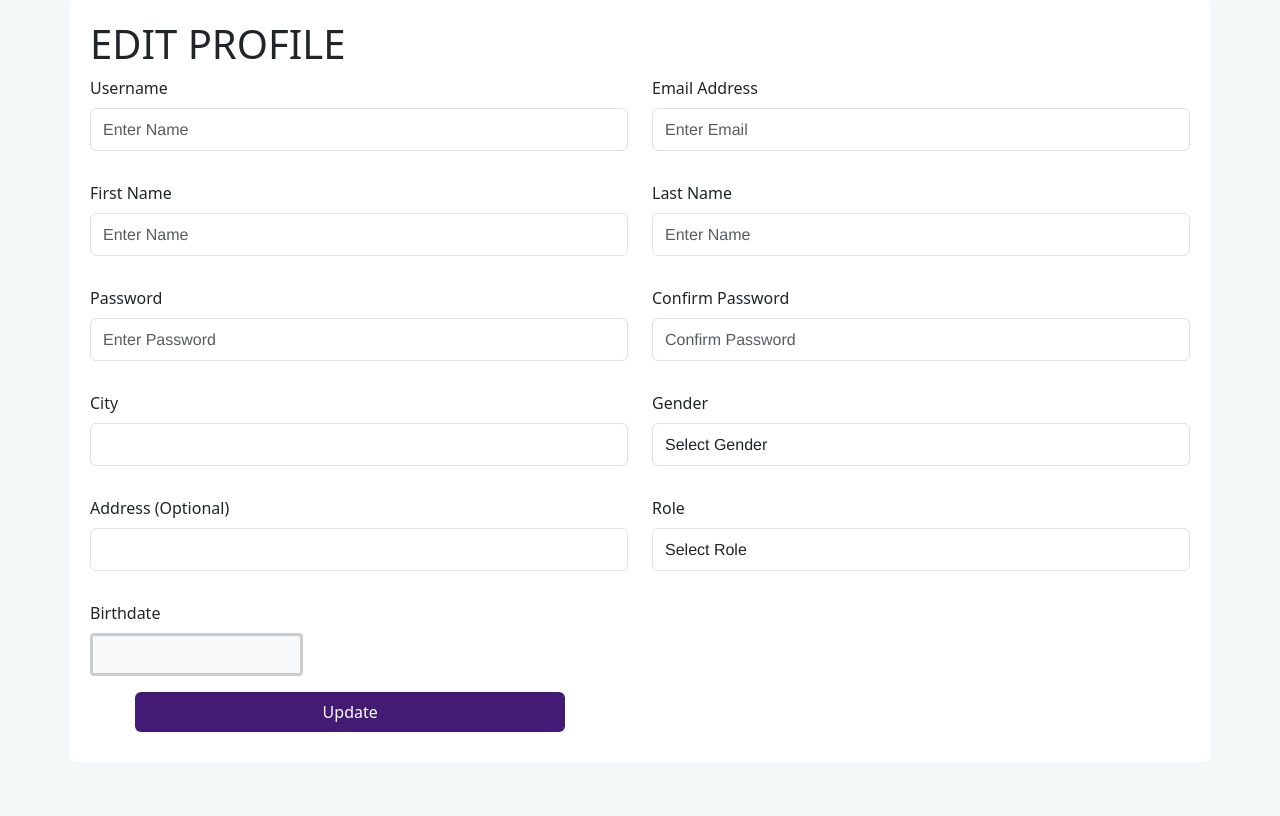
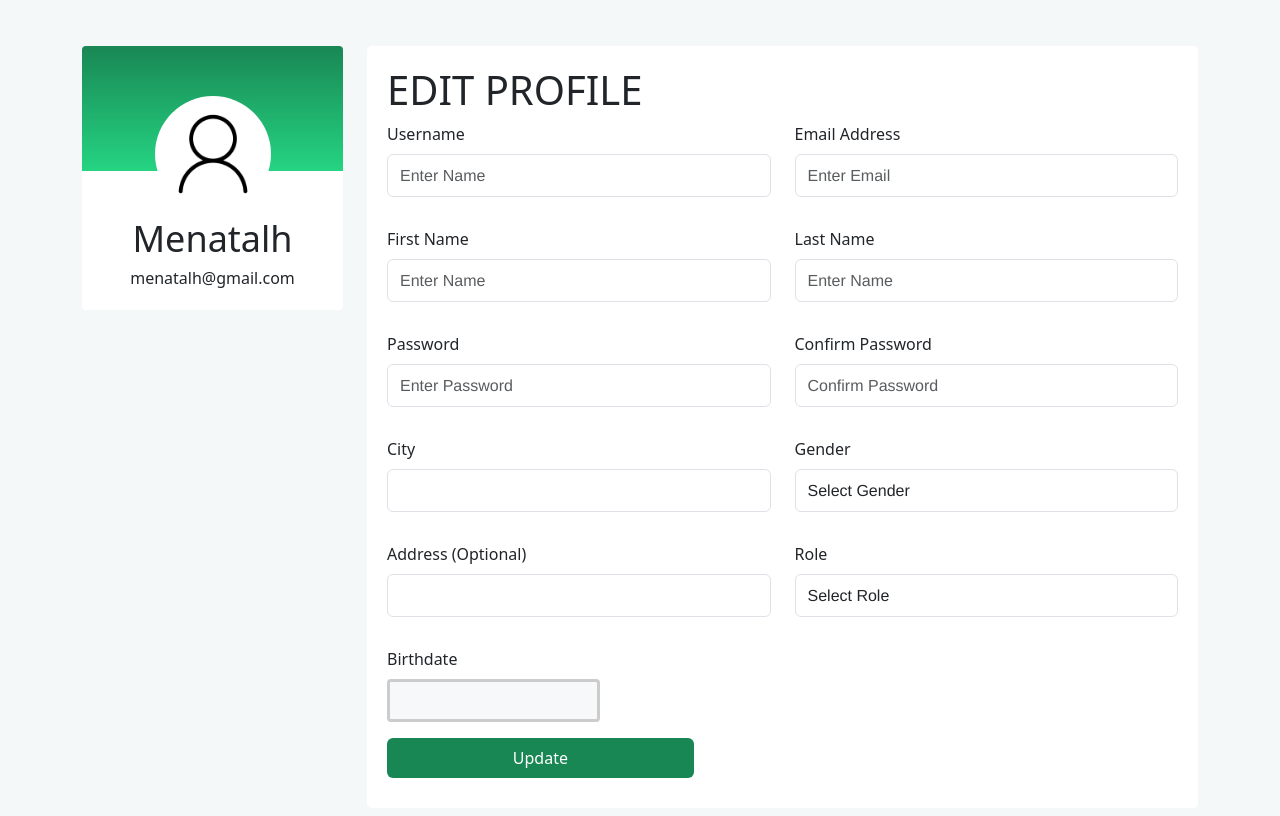
Before and after one commit to zeinabmoawad/Egyptian_Premier_League_Match_Reservation_System, a React (Create React App) app in the folder frontend/: page /Profile in a window 1280 px wide. Shown: the top 816 px of the page. Built offline with nearby package versions, Linux system fonts and the light colour scheme.

Commit message:
profile page

```diff
--- a/frontend/src/App.js
+++ b/frontend/src/App.js
@@ -14,10 +14,13 @@ import DeleteUser from "./Components/User/DeleteUser/DeleteUser";
 import UserRequest from "./Components/User/Requests/UserRequest";
 import Signup from "./Components/Signup/Signup";
 import Home from "./Components/Home/Home.jsx";
+import Profile from "./Components/ProfilePage/profile.jsx";
+import Navbar from "./Components/Navbar/Navbar.jsx";
 function App() {
-  const user = "FEA";
+  const user = "fan";
   return (
     <div className="App">
+
       {/* <DeleteUser></DeleteUser> */}
       {/* <UserRequest /> */}
       {/* <ViewMatches userType="FEA"></ViewMatches> */}
@@ -28,10 +31,13 @@ function App() {
           <Route path="/Signin" element={<Login></Login>} />
           <Route
             path="/MatchDetails/:matchid"
-            element={<MatchDetails userType={user}></MatchDetails>}/>
-          <Route path="/Profile" element={<ProfilePage></ProfilePage>} />
-          <Route path="/ViewStadium" element={<ViewStadium userType={user}></ViewStadium>} />
-
+            element={<MatchDetails userType={user}></MatchDetails>}
+          />
+          <Route path="/Profile" element={<Profile></Profile>} />
+          <Route
+            path="/ViewStadium"
+            element={<ViewStadium userType={user}></ViewStadium>}
+          />
         </Routes>
       </BrowserRouter>
     </div>
--- a/frontend/src/Components/ProfilePage/ProfilePage.css
+++ b/frontend/src/Components/ProfilePage/ProfilePage.css
@@ -16,16 +16,17 @@
   margin-bottom: 0.5rem;
 }
 .profileContainer button[type="submit"] {
-  background-color: #441b74;
+  background-color: #198754;
   color: #fff;
   border: none;
   padding: 0.5rem 1rem;
   margin-top: 1rem;
+  margin-left: 0;
   cursor: pointer;
 }
 
 .profileContainer button[type="submit"]:hover,
 .profileContainer button[type="submit"]:focus,
 .profileContainer button[type="submit"]:active {
-  background-color: #1b0732;
+  background-color: #198754;
 }
--- /dev/null
+++ b/frontend/src/Components/ProfilePage/profile.css
@@ -0,0 +1,3 @@
+.profile {
+  margin-top: 46px;
+}
--- /dev/null
+++ b/frontend/src/Components/ProfilePage/profile.jsx
@@ -0,0 +1,22 @@
+import React from "react";
+import UserProfileCard from "../UserProfileCard/UserProfileCard";
+import ProfilePage from "./ProfilePage";
+import { Container, Row, Col } from "react-bootstrap";
+import "./profile.css";
+
+export default function Profile() {
+  return (
+    <div>
+      <Container>
+        <Row className="profile">
+          <Col md={3}>
+            <UserProfileCard></UserProfileCard>
+          </Col>
+          <Col md={9}>
+            <ProfilePage></ProfilePage>
+          </Col>
+        </Row>
+      </Container>
+    </div>
+  );
+}
--- a/frontend/src/Components/UserProfileCard/UserProfileCard.css
+++ b/frontend/src/Components/UserProfileCard/UserProfileCard.css
@@ -1,12 +1,10 @@
 .upc{
-    width: 350px;
-    margin: 20px;
     border-radius: 4px;
     padding-bottom: 20px;
     background: white;
 }
 .gradiant{
-    background-image: linear-gradient(#a481cd,#441b74);
+    background-image: linear-gradient(#198754,#25d482);
     height: 125px;
     border-radius: 4px 4px 0px 0px;
 }
@@ -14,9 +12,11 @@
     display: flex;
     justify-content: center;
     flex-direction: column;
+    align-items: center;
 }
 .profile-down img{
-    height: 150px;
+    width: 116px;
+    height: 116px;
     border-radius: 100px;
     margin-top: -75px;
     padding: 5px;
```
